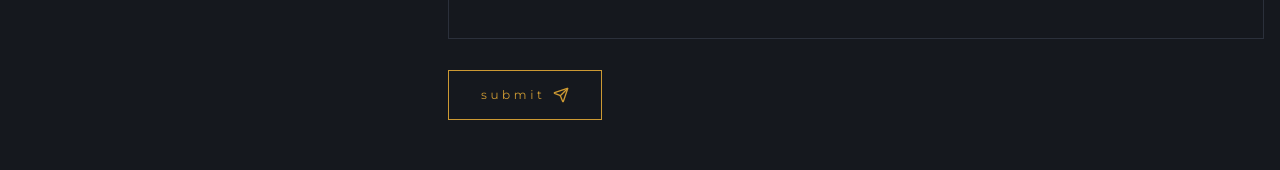
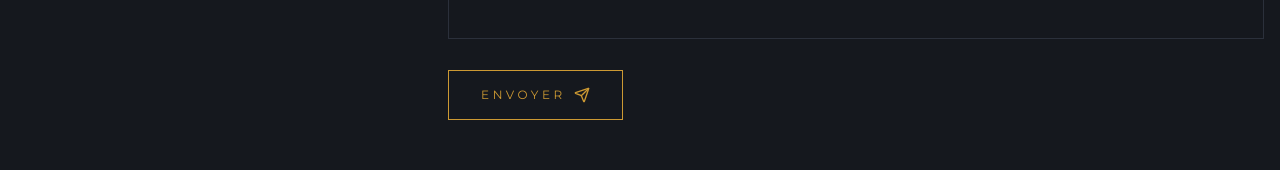
Before and after one commit to mohamedaidal60-hub/benak-hills-neon, a React (Vite) app: page / in a window 1280 px wide. Shown: the part 8637-8807 px from the top of the page. Built offline with nearby package versions, Linux system fonts and the light colour scheme; the HTML template or start-up script is replaced by a standard one; a web font is replaced by a local one.

Commit message:
fix: translation key for submit button

```diff
--- a/src/components/Contact.tsx
+++ b/src/components/Contact.tsx
@@ -219,7 +219,7 @@ const Contact = () => {
 
             <button type="submit" disabled={loading}
               className="border border-gold text-gold px-8 py-4 text-xs tracking-luxury font-body flex items-center gap-2 hover:bg-gold hover:text-primary-foreground transition-all duration-300 disabled:opacity-50">
-              {loading ? t('contact.sending') : t('submit')}
+              {loading ? t('contact.sending') : t('contact.submit')}
               <Send className="w-4 h-4" />
             </button>
           </motion.form>
```
